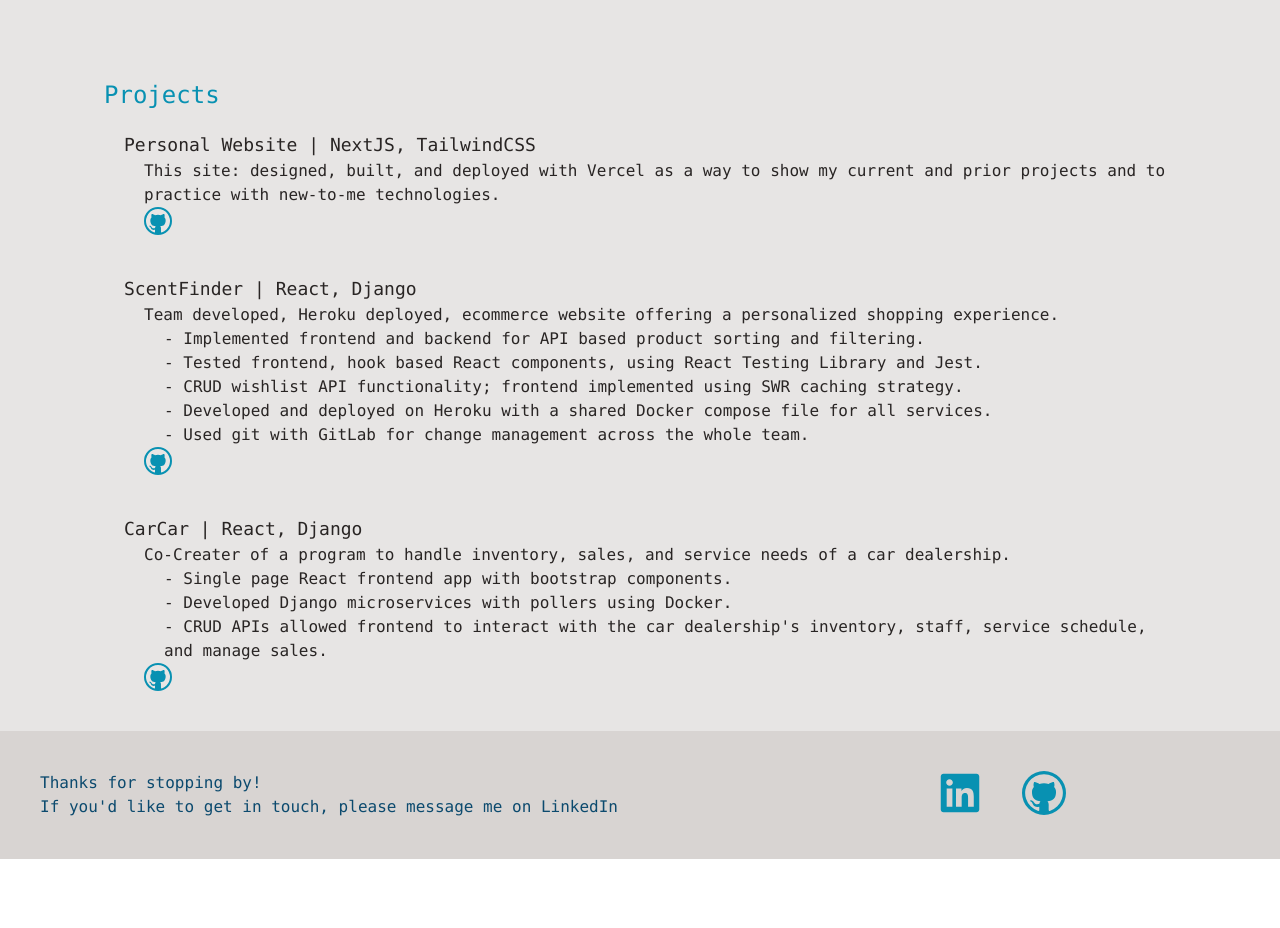
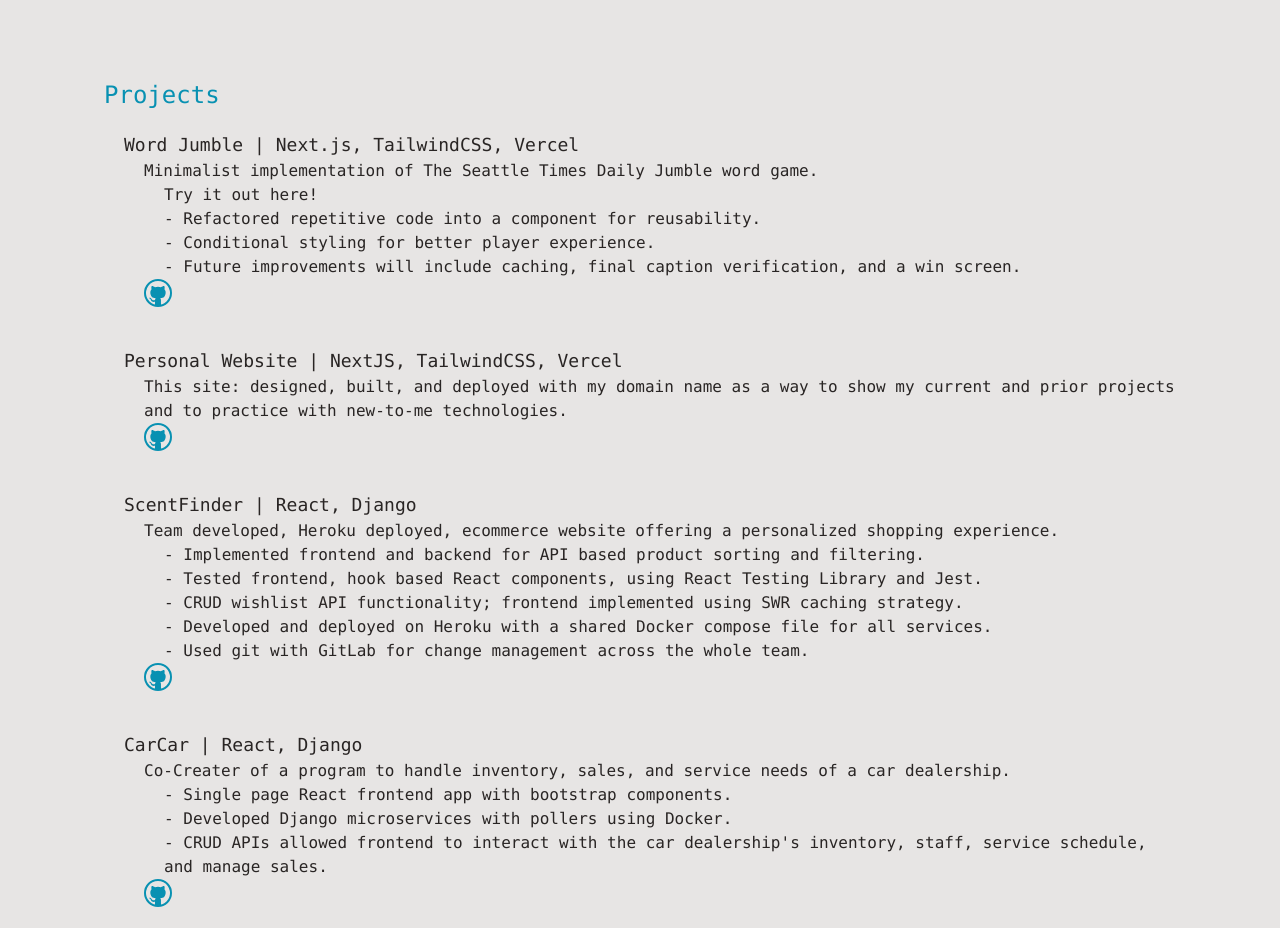
Before and after one commit to frerij/portfolio, a Next.js app: page / in a window 1280 px wide. Shown: the part 920-1848 px from the top of the page. Before the commit the page ends 1779 px from the top, so only its background shows below. Built offline with nearby package versions, Linux system fonts and the light colour scheme.

Commit message:
added latest project, made project component for future refactor

```diff
--- a/pages/index.js
+++ b/pages/index.js
@@ -124,15 +124,54 @@
               Projects
             </h3>
             <div className="space-y-10 mt-5 ml-5 text-stone-800 dark:text-stone-200">
-              <div id="personalWebsite">
+              <div id="wordJumble">
                 <h4 className="text-lg">
-                  Personal Website | NextJS, TailwindCSS
+                  Word Jumble | Next.js, TailwindCSS, Vercel
                 </h4>
                 <div className="ml-5">
                   <p>
-                    This site: designed, built, and deployed with Vercel as a
-                    way to show my current and prior projects and to practice
-                    with new-to-me technologies.
+                    Minimalist implementation of The Seattle Times Daily Jumble
+                    word game.
+                  </p>
+                  <div className="ml-5">
+                    <p>
+                      <a
+                        href="https://jumble.jordanf.dev"
+                        className="hover:text-green-300"
+                      >
+                        Try it out here!
+                      </a>
+                      <br></br>- Refactored repetitive code into a component for
+                      reusability.
+                      <br></br>- Conditional styling for better player
+                      experience.
+                      <br></br>- Future improvements will include caching, final
+                      caption verification, and a win screen.
+                    </p>
+                  </div>
+                  <span className="flex">
+                    <a
+                      href="https://github.com/frerij/word-jumble"
+                      target="_blank"
+                      rel="noreferrer"
+                    >
+                      <VscGithub
+                        size={"1.75em"}
+                        className="fill-cyan-600 dark:fill-cyan-500 dark:hover:fill-green-300 hover:fill-emerald-500/60 transition-colors duration-200 cursor-pointer"
+                      />
+                    </a>
+                  </span>
+                </div>
+              </div>
+              <div id="personalWebsite">
+                <h4 className="text-lg">
+                  Personal Website | NextJS, TailwindCSS, Vercel
+                </h4>
+                <div className="ml-5">
+                  <p>
+                    This site: designed, built, and deployed with my domain name
+                    as a way to show my current and prior projects and to
+                    practice with new-to-me technologies.
                   </p>
                   <div className="ml-5"></div>
                   <span className="flex">
```
Also changed, not shown: components/Project.jsx (added).
